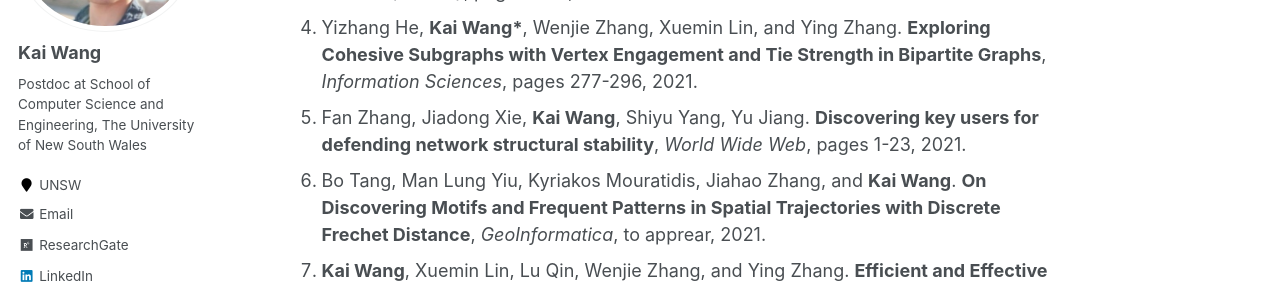
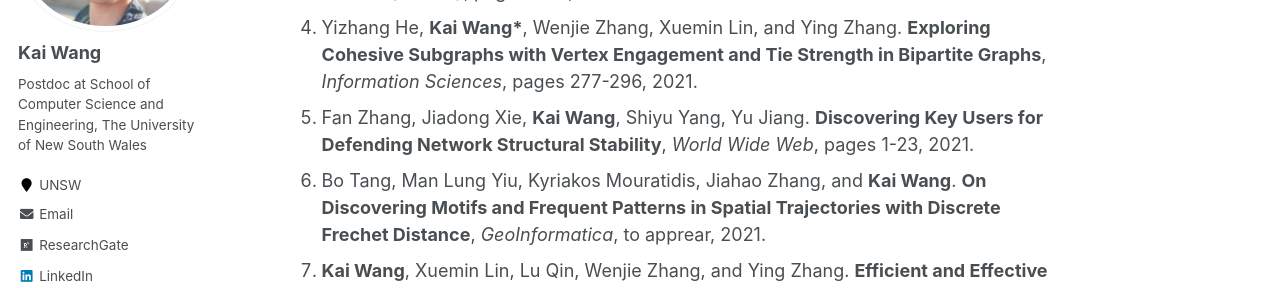
Before and after one commit to cs-kaiwang/cs-kaiwang.github.io, a Jekyll site: the page built from _pages/about.md, in a window 1280 px wide and 900 px high, scrolled down 578 px. Shown: the part 153-441 px from the top of the window. Built offline with Jekyll 4.4.1, drawn with Linux system fonts in a browser that asks for light colours.

```diff
--- a/_pages/about.md
+++ b/_pages/about.md
@@ -18,8 +18,8 @@ Publications (* indicates corresponding author)
 2. Yixiang Fang, **Kai Wang**, Xuemin Lin, and Wenjie Zhang. **Cohesive Subgraph Search over Big Heterogeneous Information Networks: Applications, Challenges, and Solutions** (Tutorial), *ACM SIGMOD International Conference on Management of Data (**SIGMOD**)*, pages 2829-2838, 2021.
 3. **Kai Wang**, Xuemin Lin, Lu Qin, Wenjie Zhang, and Ying Zhang. **Towards Efficient Solutions of Bitruss Decomposition for Large-scale Bipartite Graphs**, *The VLDB Journal (**VLDBJ**)*, pages 1-24, 2021.
 4. Yizhang He, **Kai Wang\***, Wenjie Zhang, Xuemin Lin, and Ying Zhang. **Exploring Cohesive Subgraphs with Vertex Engagement and Tie Strength in Bipartite Graphs**, *Information Sciences*, pages 277-296, 2021.
-5. Fan Zhang, Jiadong Xie, **Kai Wang**, Shiyu Yang, Yu Jiang. **Discovering key users for defending network structural stability**, *World Wide Web*, pages 1-23, 2021.
-6. Bo Tang, Man Lung Yiu, Kyriakos Mouratidis, Jiahao Zhang, and **Kai Wang**. **On Discovering Motifs and Frequent Patterns in Spatial Trajectories with  Discrete Frechet Distance**, *GeoInformatica*, to apprear, 2021.
+5. Fan Zhang, Jiadong Xie, **Kai Wang**, Shiyu Yang, Yu Jiang. **Discovering Key Users for Defending Network Structural Stability**, *World Wide Web*, pages 1-23, 2021.
+6. Bo Tang, Man Lung Yiu, Kyriakos Mouratidis, Jiahao Zhang, and **Kai Wang**. **On Discovering Motifs and Frequent Patterns in Spatial Trajectories with Discrete Frechet Distance**, *GeoInformatica*, to apprear, 2021.
 7. **Kai Wang**, Xuemin Lin, Lu Qin, Wenjie Zhang, and Ying Zhang. **Efficient and Effective Community Search on Large-scale Bipartite Graphs**, *IEEE International Conference on Data Engineering (**ICDE**)*, pages 85-96, 2021.
 8. **Kai Wang**, Shuting Wang, Xin Cao, and Lu Qin. **Efficient Radius-bounded Community Search in Geo-social Networks**, *IEEE Transactions on Knowledge and Data Engineering (**TKDE**)*,  2020.
 9. Maryam Ghafouri, **Kai Wang\***, Fan Zhang, Ying Zhang, and Xuemin Lin. **Efficient Graph Hierarchical Decomposition With User Engagement And Tie Strength**, *International Conference on Database Systems for Advanced Applications (DASFAA)*, pages 448-465, 2020.
```
